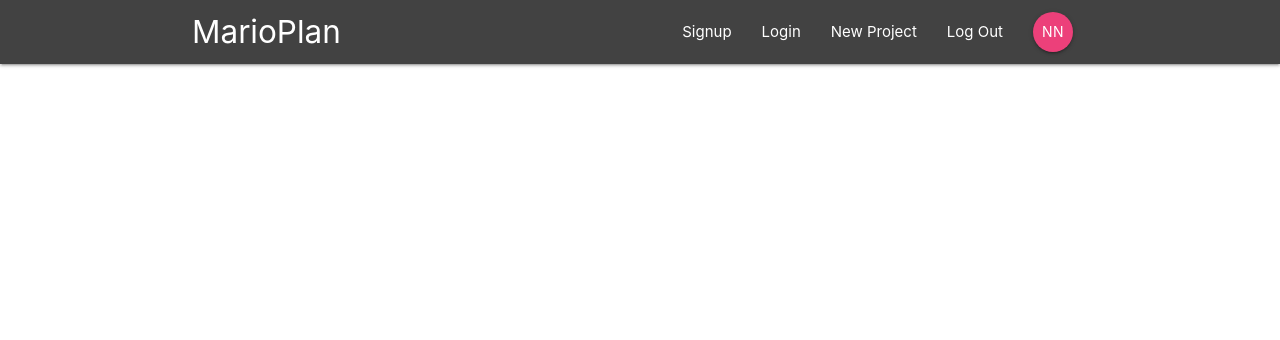
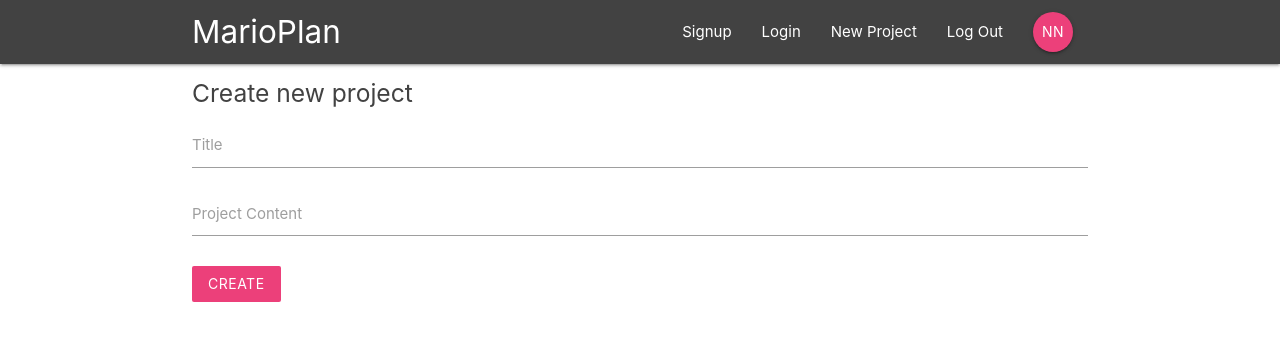
Before and after one commit to Werstern/react-redux-firebase-app, a React (Create React App) app: page /create in a window 1280 px wide. Shown: the top 340 px of the page. Built offline with nearby package versions, Linux system fonts and the light colour scheme.

Commit message:
add create project component

```diff
--- a/src/App.js
+++ b/src/App.js
@@ -6,6 +6,7 @@
 import ProjectDetails from './components/projects/ProjectDetails';
 import SignIn from './components/auth/SignIn';
 import SignUp from './components/auth/SignUp';
+import CreateProject from './components/projects/CreateProject';
 
 class App extends Component {
   render() {
@@ -18,6 +19,7 @@
             <Route path='/project/:id' component={ProjectDetails} />
             <Route path="/signin" component={SignIn} />
             <Route path="/signup" component={SignUp} />
+            <Route path="/create" component={CreateProject} />
           </Switch>
         </div>
       </BrowserRouter>
--- a/src/components/projects/CreateProject.js
+++ b/src/components/projects/CreateProject.js
@@ -0,0 +1,42 @@
+import React, { Component } from 'react';
+
+class CreateProject extends Component {
+  state = {
+    title: '',
+    content: ''
+  }
+
+  handleChange = (e) => {
+    this.setState({
+      [e.target.id]:e.target.value
+    })
+  }
+
+  handleSubmit = (e) => {
+    e.preventDefault();
+    console.log(this.state);
+  }
+
+  render() {
+    return (
+      <div className="container">
+        <form onSubmit={this.handleSubmit} className="white">
+          <h5 className="grey-text text-darken-3">Create new project</h5>
+          <div className="input-field">
+            <label htmlFor="title">Title</label>
+            <input type="text" id="title" onChange={this.handleChange} />
+          </div>
+          <div className="input-field">
+            <label htmlFor="content">Project Content</label>
+            <textarea className="materialize-textarea" id="content" onChange={this.handleChange} />
+          </div>
+          <div className="input-field">
+            <button className="btn pink lighten-1 z-depth-0">Create</button>
+          </div>
+        </form>
+      </div>
+    )
+  }
+}
+
+export default CreateProject
```
